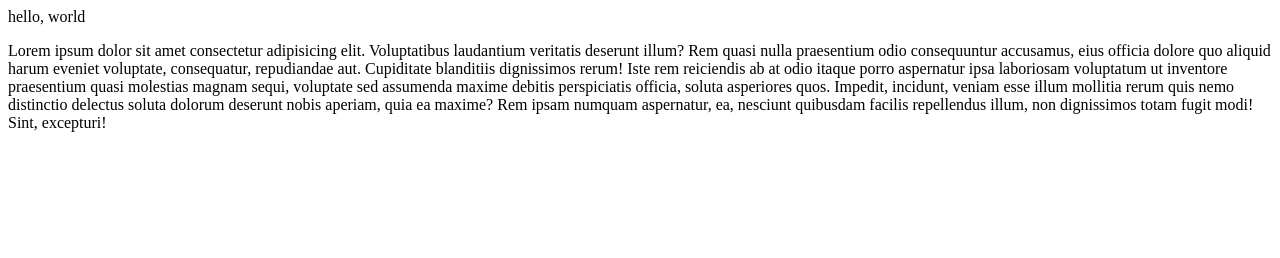
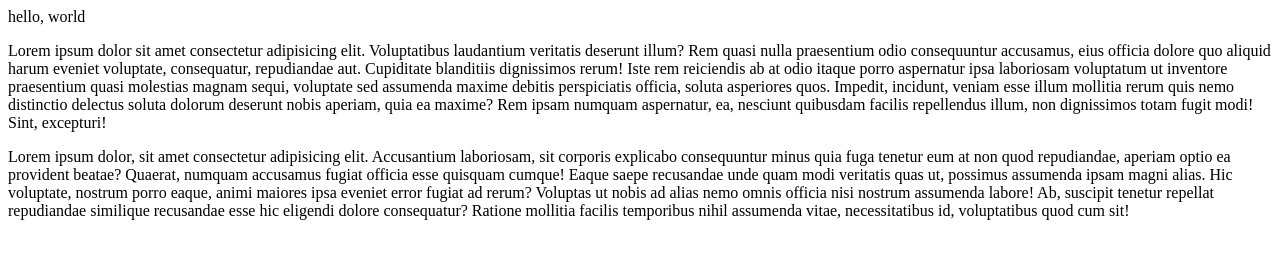
Before and after one commit to IlyaBulka/lesson_git, a plain HTML site: page index.html in a window 1280 px wide. Drawn offline with Linux system fonts and the light colour scheme.

Commit message:
add text

```diff
--- a/index.html
+++ b/index.html
@@ -17,6 +17,13 @@
         mollitia rerum quis nemo distinctio delectus soluta dolorum deserunt nobis aperiam, quia ea maxime? Rem ipsam
         numquam aspernatur, ea, nesciunt quibusdam facilis repellendus illum, non dignissimos totam fugit modi! Sint,
         excepturi!</p>
+    <p>Lorem ipsum dolor, sit amet consectetur adipisicing elit. Accusantium laboriosam, sit corporis explicabo
+        consequuntur minus quia fuga tenetur eum at non quod repudiandae, aperiam optio ea provident beatae? Quaerat,
+        numquam accusamus fugiat officia esse quisquam cumque! Eaque saepe recusandae unde quam modi veritatis quas ut,
+        possimus assumenda ipsam magni alias. Hic voluptate, nostrum porro eaque, animi maiores ipsa eveniet error
+        fugiat ad rerum? Voluptas ut nobis ad alias nemo omnis officia nisi nostrum assumenda labore! Ab, suscipit
+        tenetur repellat repudiandae similique recusandae esse hic eligendi dolore consequatur? Ratione mollitia facilis
+        temporibus nihil assumenda vitae, necessitatibus id, voluptatibus quod cum sit!</p>
 </body>
 
 </html>
```
